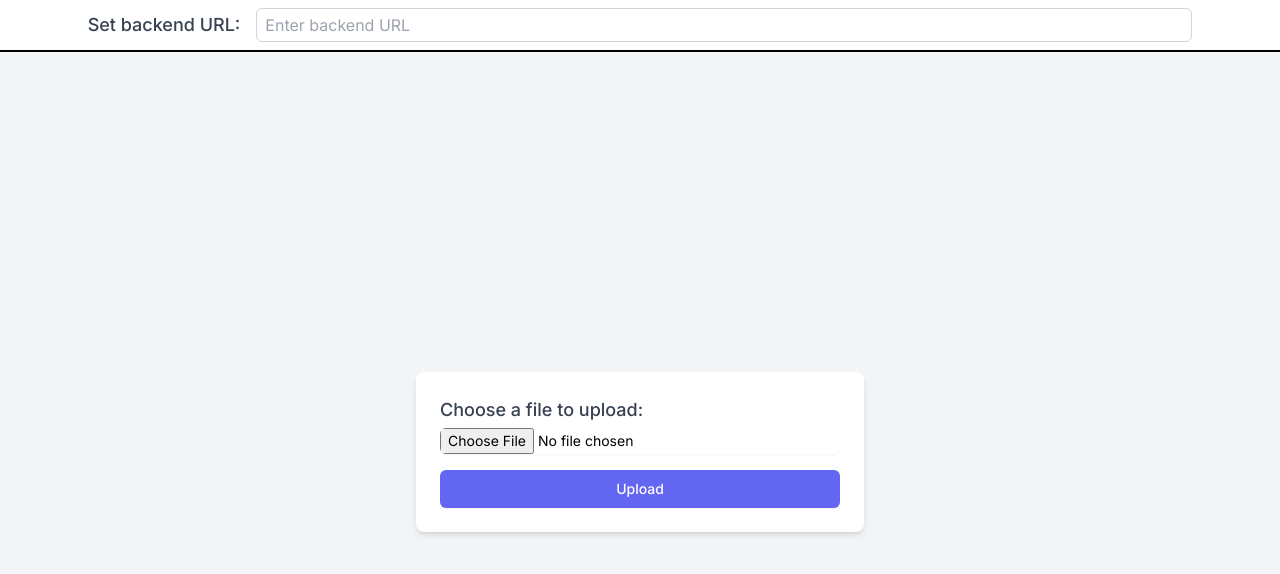
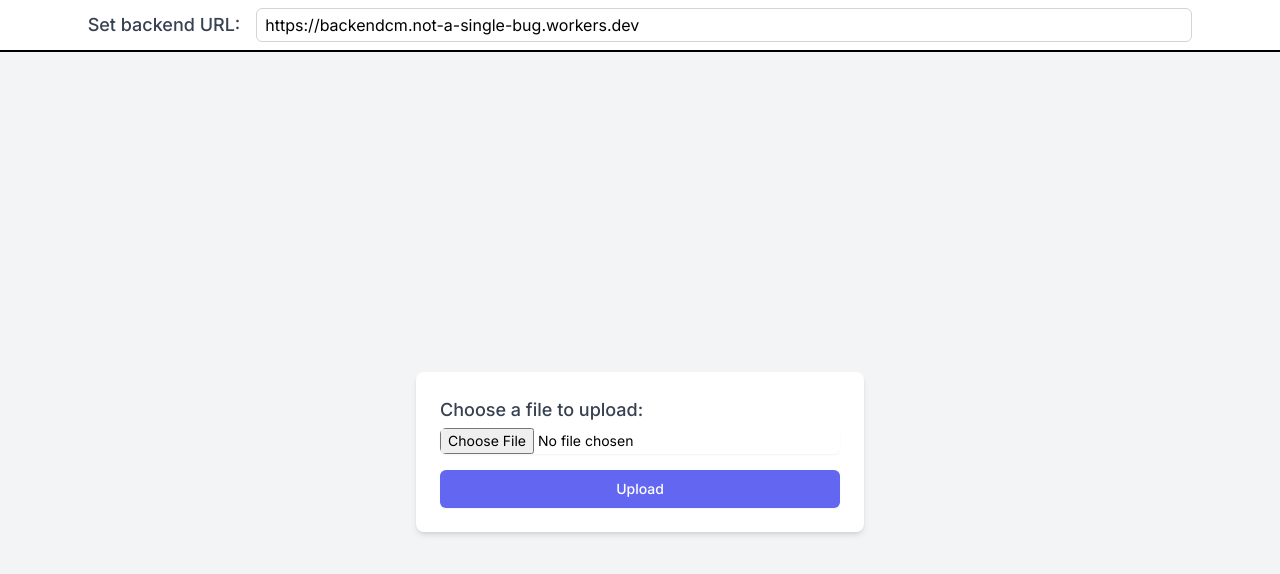
Before and after one commit to markdembo/cm_hackathon, a Next.js app: page / in a window 1280 px wide. Shown: the top 574 px of the page. Built offline with nearby package versions, Linux system fonts and the light colour scheme.

Commit message:
Change default endpoint

```diff
--- a/app/page.tsx
+++ b/app/page.tsx
@@ -6,7 +6,9 @@ export default function FileUploadForm() {
   const [isLoading, setIsLoading] = useState(false);
   const [downloadLink, setDownloadLink] = useState<string | null>(null);
   const [isCopied, setIsCopied] = useState(false);
-  const [backendURL, setBackendURL] = useState("");
+  const [backendURL, setBackendURL] = useState(
+    "https://backendcm.not-a-single-bug.workers.dev"
+  );
 
   const handleFileChange = (event: ChangeEvent<HTMLInputElement>) => {
     const selectedFile = event.target.files?.[0];
```
